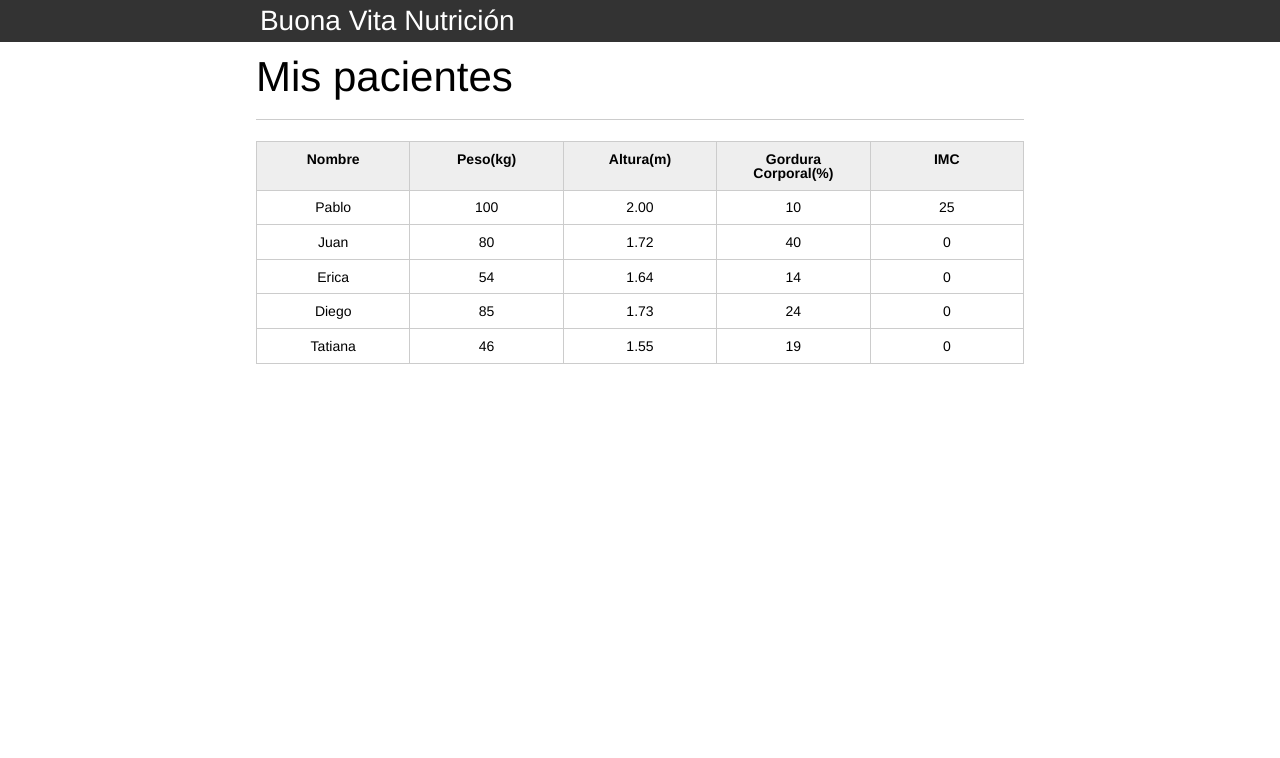
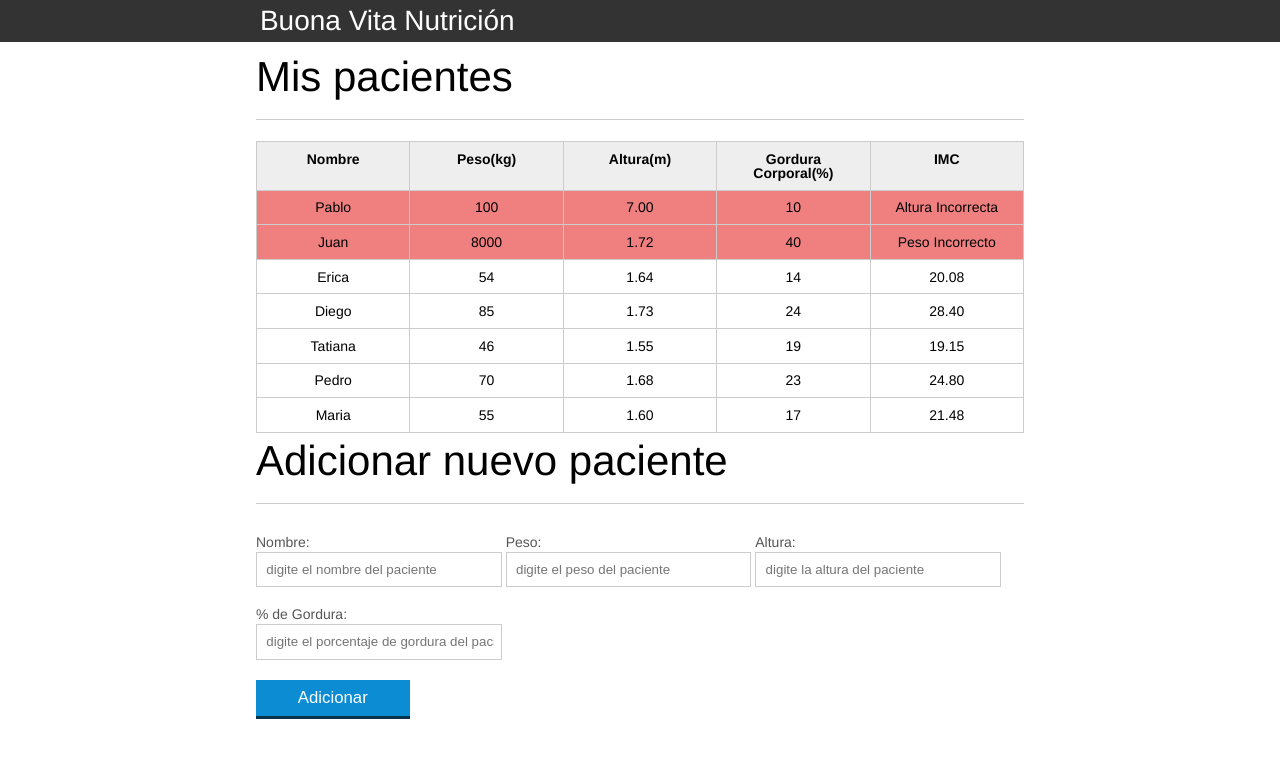
Before and after one commit to MrlnTrrzs13/Frontend, a plain HTML site: page BuonaVitaNutricion/index.html in a window 1280 px wide. Drawn offline with Linux system fonts and the light colour scheme.

Commit message:
Siguiendo el proceso

```diff
--- a/BuonaVitaNutricion/css/index.css
+++ b/BuonaVitaNutricion/css/index.css
@@ -132,3 +132,7 @@ button[disabled=disabled], button:disabled {
 .campo-invalido{
 	border: 1px solid red;
 }
+
+.paciente-incorrecto {
+	background-color: lightcoral;
+}
--- a/BuonaVitaNutricion/index.html
+++ b/BuonaVitaNutricion/index.html
@@ -29,17 +29,17 @@
 						</tr>
 					</thead>
 					<tbody id="tabla-pacientes">
-						<tr class="paciente" id="primer-paciente">
+						<tr class="paciente" >
 							<td class="info-nombre">Pablo</td>
 							<td class="info-peso">100</td>
-							<td class="info-altura">2.00</td>
+							<td class="info-altura">7.00</td>
 							<td class="info-gordura">10</td>
 							<td class="info-imc">0</td>
 						</tr>
 
 						<tr class="paciente" >
 							<td class="info-nombre">Juan</td>
-							<td class="info-peso">80</td>
+							<td class="info-peso">8000</td>
 							<td class="info-altura">1.72</td>
 							<td class="info-gordura">40</td>
 							<td class="info-imc">0</td>
@@ -67,13 +67,51 @@
 							<td class="info-gordura">19</td>
 							<td class="info-imc">0</td>
 						</tr>
+						<tr class="paciente" >
+							<td class="info-nombre">Pedro</td>
+							<td class="info-peso">70</td>
+							<td class="info-altura">1.68</td>
+							<td class="info-gordura">23</td>
+							<td class="info-imc">0</td>
+						</tr>
+						<tr class="paciente" >
+							<td class="info-nombre">Maria</td>
+							<td class="info-peso">55</td>
+							<td class="info-altura">1.60</td>
+							<td class="info-gordura">17</td>
+							<td class="info-imc">0</td>
+						</tr>
 					</tbody>
 				</table>
 
 			</section>
 		</main>
 
-		<script src="js/principal.js"></script>
+		<section class="container">
+			<h2 id="titulo-form">Adicionar nuevo paciente</h2>
+			<form id = "form-adicional">
+				<div class="grupo">
+					<label for="nombre">Nombre:</label>
+					<input id="nombre" name="nombre" type="text" placeholder="digite el nombre del paciente" class="campo">
+				</div>
+				<div class="grupo">
+					<label for="peso">Peso:</label>
+					<input id="peso" name="peso" type="text" placeholder="digite el peso del paciente" class="campo campo-medio">
+				</div>
+				<div class="grupo">
+					<label for="altura">Altura:</label>
+					<input id="altura" name="altura" type="text" placeholder="digite la altura del paciente" class="campo campo-medio">
+				</div>
+				<div class="grupo">
+					<label for="gordura">% de Gordura:</label>
+					<input id="gordura" type="text" placeholder="digite el porcentaje de gordura del paciente" class="campo campo-medio">
+				</div>
+				<button id="adicionar-paciente" class="boton bto-principal">Adicionar</button>
+			</form>
+		</section>
+
+		<script src="js/calcular-imc.js"></script>
+		<script src="js/form.js"></script>
 
 	</body>
 </html>
--- /dev/null
+++ b/BuonaVitaNutricion/js/calcular-imc.js
@@ -0,0 +1,34 @@
+var pacientes = document.querySelectorAll(".paciente");
+
+for (var i = 0; i < pacientes.length; i++) {
+
+    var paciente = pacientes[i];
+
+    var peso = paciente.querySelector(".info-peso").textContent;
+    var altura = paciente.querySelector(".info-altura").textContent;
+    var tdIMC = paciente.querySelector(".info-imc");
+
+    pesoEsValido = true;
+    alturaEsValida = true;
+
+    if ((peso < 0) || (peso > 1000)) {
+        console.log("Peso Incorrecto.");
+        tdIMC.textContent = "Peso Incorrecto";
+        pesoEsValido = false;
+        paciente.classList.add("paciente-incorrecto");
+    }
+
+    if ((altura < 0) || (altura > 4.00)) {
+        console.log("Altura Incorrecta.");
+        tdIMC.textContent = "Altura Incorrecta";
+        alturaEsValida = false;
+        paciente.classList.add("paciente-incorrecto");
+    }
+
+    if (pesoEsValido && alturaEsValida) {
+        var imc = peso / (altura * altura);
+        tdIMC.textContent = imc.toFixed(2);
+}
+
+
+}
--- /dev/null
+++ b/BuonaVitaNutricion/js/form.js
@@ -0,0 +1,30 @@
+var botonAdicionar = document.querySelector("#adicionar-paciente");
+botonAdicionar.addEventListener("click",function(event){
+    event.preventDefault();
+
+    var form = document.querySelector("#form-adicional");
+    var nombre =form.nombre.value;
+    var peso =form.peso.value;
+    var altura =form.altura.value;
+    var gordura =form.gordura.value;
+    var tabla = document.querySelector("#tabla-pacientes");
+
+    pacienteTr = document.createElement("tr");
+    nombreTd = document.createElement("td");
+    pesoTd = document.createElement("td");
+    alturaTd = document.createElement("td");
+    gorduraTd = document.createElement("td");
+    imcTd = document.createElement("td");
+
+    nombreTd.textContent = nombre;
+    pesoTd.textContent = peso;
+    alturaTd.textContent = altura;
+    gorduraTd.textContent = gordura;
+
+    pacienteTr.appendChild(nombreTd);
+    pacienteTr.appendChild(pesoTd);
+    pacienteTr.appendChild(alturaTd);
+    pacienteTr.appendChild(gorduraTd);
+
+    tabla.appendChild(pacienteTr);
+});
--- a/BuonaVitaNutricion/js/principal.js
+++ /dev/null
@@ -1,17 +0,0 @@
-var paciente = document.querySelector("#primer-paciente");
-
-var peso = paciente.querySelector(".info-peso").textContent;
-
-var altura = paciente.querySelector(".info-altura").textContent;
-
-var tdIMC = paciente.querySelector(".info-imc");
-var imc = peso / (altura * altura);
-tdIMC.textContent = imc;
-
-if ((peso < 0) || (peso > 1000)) {
-    console.log("Peso Incorrecto.");
-}
-
-if ((altura < 0) || (altura > 4.00)) {
-    console.log("Altura Incorrecta.");
-}
```
